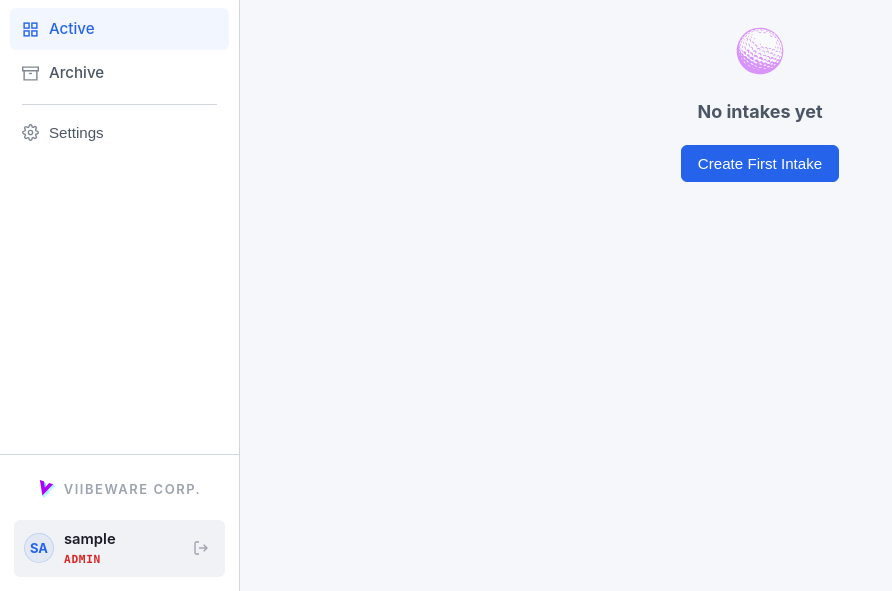
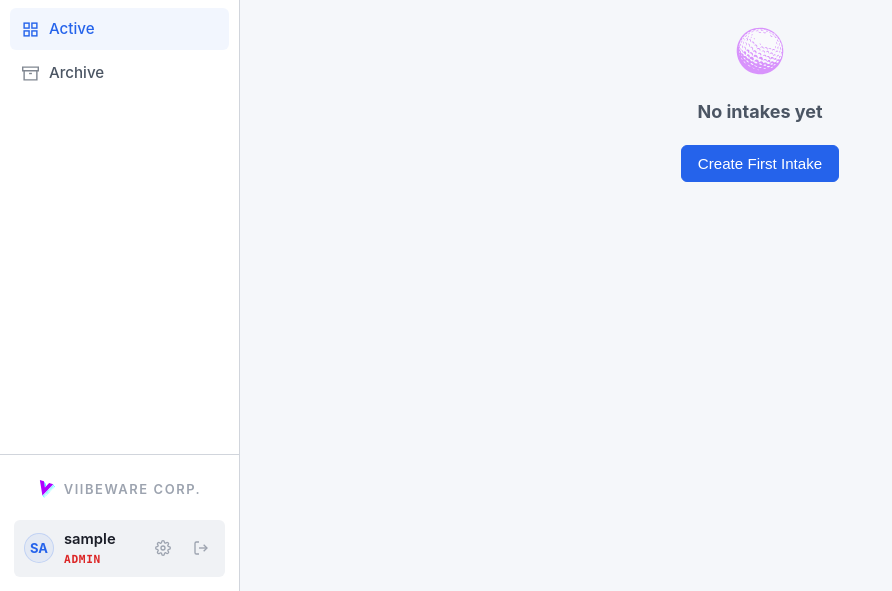
Before and after one commit to viibeware/golf-booking-db, a Flask app: page / in a window 1280 px wide. Shown: the part 209-800 px from the top of the page, without its empty margins (0-892 px from the left). Run offline with Flask 3, Linux system fonts and the light colour scheme; the visitor is signed in with stand-in values (Sample User, id 1); data comes from the database, SQL or seed files in the repository; data that the repository does not hold is empty; parts of the project's set-up code (start-up, migrations or seed data) failed here and were passed over.

Commit message:
Move Settings to sidebar footer as gear icon
Replaces the full-width Settings nav button with a compact gear icon
button alongside the logout button in the sidebar footer.

Co-Authored-By: Claude Opus 4.6 (1M context) <noreply@anthropic.com>

```diff
--- a/static/css/style.css
+++ b/static/css/style.css
@@ -212,6 +212,15 @@ body {
 }
 .sidebar-logout:hover { color: var(--danger); background: rgba(239,68,68,0.08); }
 .sidebar-logout svg { width: 16px; height: 16px; }
+
+.sidebar-settings-btn {
+    display: flex; align-items: center; justify-content: center; padding: 6px;
+    color: var(--text-muted); border: none; background: transparent;
+    border-radius: var(--radius-sm); cursor: pointer;
+    transition: all var(--transition);
+}
+.sidebar-settings-btn:hover { color: var(--accent); background: rgba(59,130,246,0.08); }
+.sidebar-settings-btn svg { width: 16px; height: 16px; }
 
 /* Viibeware branding */
 .sidebar-viibeware {
--- a/templates/base.html
+++ b/templates/base.html
@@ -66,14 +66,6 @@
                 </a>
                 {% endif %}
 
-                {% if current_user.role in ['admin', 'editor'] %}
-                <div class="sidebar-separator"></div>
-
-                <button type="button" class="sidebar-link" onclick="openSettingsModal()">
-                    <svg viewBox="0 0 24 24" fill="none" stroke="currentColor" stroke-width="2"><circle cx="12" cy="12" r="3"/><path d="M19.4 15a1.65 1.65 0 0 0 .33 1.82l.06.06a2 2 0 0 1-2.83 2.83l-.06-.06a1.65 1.65 0 0 0-1.82-.33 1.65 1.65 0 0 0-1 1.51V21a2 2 0 0 1-4 0v-.09A1.65 1.65 0 0 0 9 19.4a1.65 1.65 0 0 0-1.82.33l-.06.06a2 2 0 0 1-2.83-2.83l.06-.06A1.65 1.65 0 0 0 4.68 15a1.65 1.65 0 0 0-1.51-1H3a2 2 0 0 1 0-4h.09A1.65 1.65 0 0 0 4.6 9a1.65 1.65 0 0 0-.33-1.82l-.06-.06a2 2 0 0 1 2.83-2.83l.06.06A1.65 1.65 0 0 0 9 4.68a1.65 1.65 0 0 0 1-1.51V3a2 2 0 0 1 4 0v.09a1.65 1.65 0 0 0 1 1.51 1.65 1.65 0 0 0 1.82-.33l.06-.06a2 2 0 0 1 2.83 2.83l-.06.06A1.65 1.65 0 0 0 19.4 9a1.65 1.65 0 0 0 1.51 1H21a2 2 0 0 1 0 4h-.09a1.65 1.65 0 0 0-1.51 1z"/></svg>
-                    Settings
-                </button>
-                {% endif %}
             </nav>
 
             <div class="sidebar-footer">
@@ -87,6 +79,11 @@
                         <div class="sidebar-user-name">{{ current_user.username }}</div>
                         <div class="sidebar-user-role {{ current_user.role }}">{{ current_user.role }}</div>
                     </div>
+                    {% if current_user.role in ['admin', 'editor'] %}
+                    <button type="button" class="sidebar-settings-btn" onclick="openSettingsModal()" title="Settings">
+                        <svg viewBox="0 0 24 24" fill="none" stroke="currentColor" stroke-width="2"><circle cx="12" cy="12" r="3"/><path d="M19.4 15a1.65 1.65 0 0 0 .33 1.82l.06.06a2 2 0 0 1-2.83 2.83l-.06-.06a1.65 1.65 0 0 0-1.82-.33 1.65 1.65 0 0 0-1 1.51V21a2 2 0 0 1-4 0v-.09A1.65 1.65 0 0 0 9 19.4a1.65 1.65 0 0 0-1.82.33l-.06.06a2 2 0 0 1-2.83-2.83l.06-.06A1.65 1.65 0 0 0 4.68 15a1.65 1.65 0 0 0-1.51-1H3a2 2 0 0 1 0-4h.09A1.65 1.65 0 0 0 4.6 9a1.65 1.65 0 0 0-.33-1.82l-.06-.06a2 2 0 0 1 2.83-2.83l.06.06A1.65 1.65 0 0 0 9 4.68a1.65 1.65 0 0 0 1-1.51V3a2 2 0 0 1 4 0v.09a1.65 1.65 0 0 0 1 1.51 1.65 1.65 0 0 0 1.82-.33l.06-.06a2 2 0 0 1 2.83 2.83l-.06.06A1.65 1.65 0 0 0 19.4 9a1.65 1.65 0 0 0 1.51 1H21a2 2 0 0 1 0 4h-.09a1.65 1.65 0 0 0-1.51 1z"/></svg>
+                    </button>
+                    {% endif %}
                     <a href="{{ url_for('logout') }}" class="sidebar-logout" title="Sign out">
                         <svg viewBox="0 0 24 24" fill="none" stroke="currentColor" stroke-width="2"><path d="M9 21H5a2 2 0 0 1-2-2V5a2 2 0 0 1 2-2h4"/><polyline points="16 17 21 12 16 7"/><line x1="21" y1="12" x2="9" y2="12"/></svg>
                     </a>
--- a/templates/modal_settings.html
+++ b/templates/modal_settings.html
@@ -194,6 +194,7 @@
                                 <span class="badge badge-yes" style="font-size:0.62rem;padding:2px 8px;">Current</span>
                             </div>
                             <ul class="release-list">
+                                <li>Settings moved to the sidebar footer as a gear icon next to the logout button</li>
                                 <li>Smart date pairing — selecting an arrival date automatically sets the departure minimum to the next day and opens the departure calendar on that date</li>
                             </ul>
                         </div>
```
Also changed, not shown: CHANGELOG.md.
